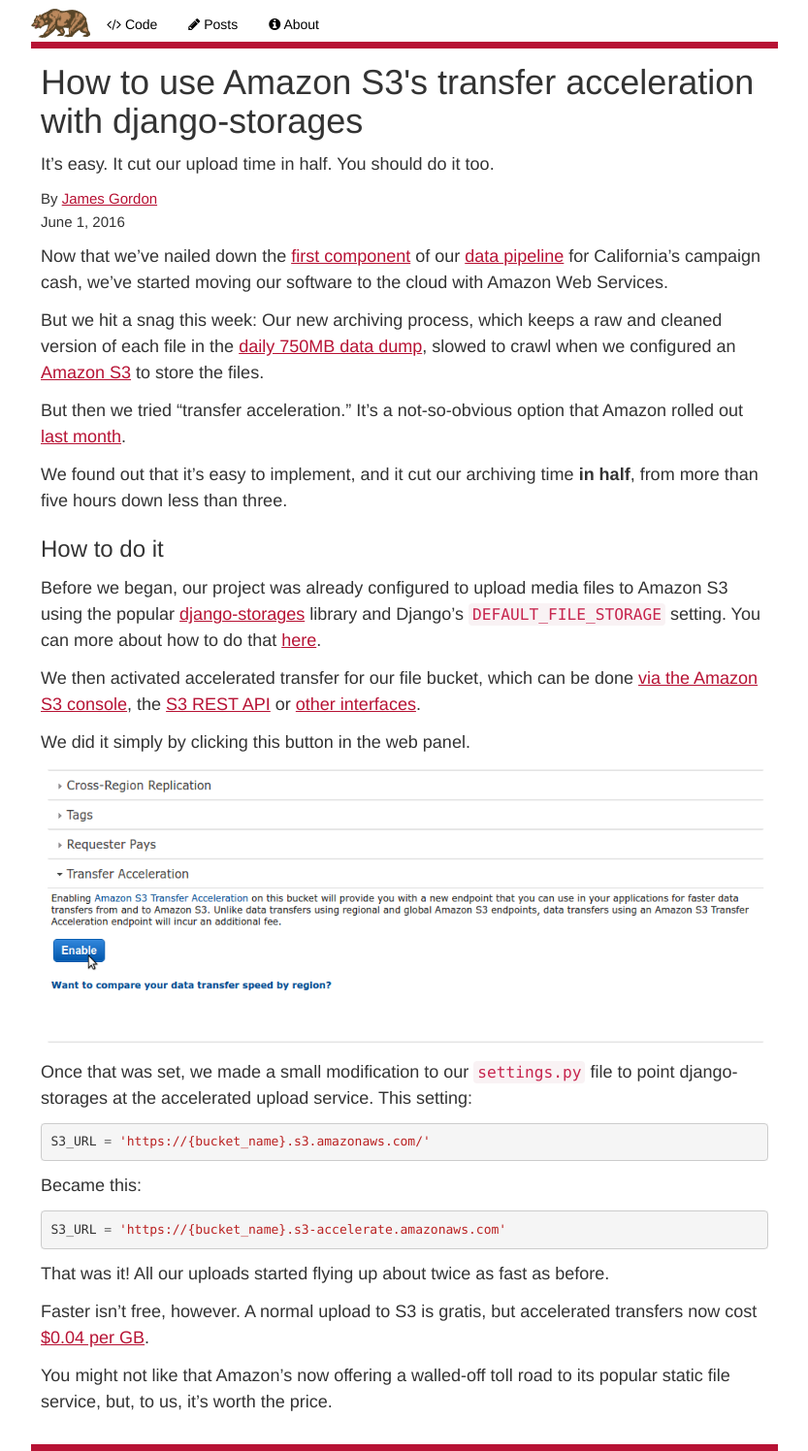
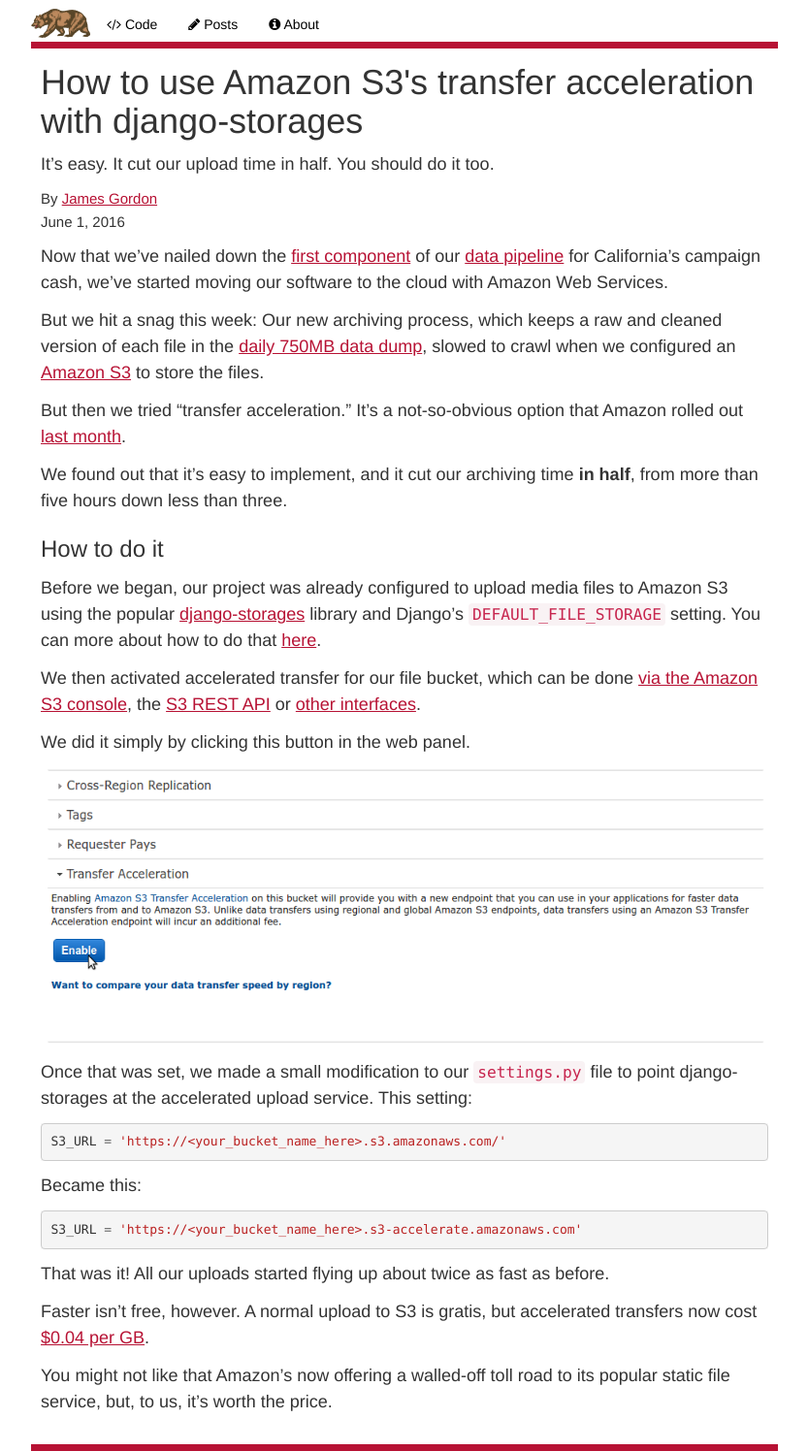
Before and after one commit to palewire/californiacivicdata.org, a Jekyll site: the page built from _posts/2016-06-01-aws-accelerate-ft.markdown, in a window 1280 px wide. Shown: the whole page at 97% size, without its empty margins (223-1056 px from the left). Built offline with Jekyll 4.4.1, drawn with Linux system fonts in a browser that asks for light colours; some of the changed lines change nothing that is shown.

Commit message:
Tweak style

```diff
--- a/_posts/2016-06-01-aws-accelerate-ft.markdown
+++ b/_posts/2016-06-01-aws-accelerate-ft.markdown
@@ -32,13 +32,13 @@
 Once that was set, we made a small modification to our ``settings.py`` file to point django-storages at the accelerated upload service. This setting:
 
 {% highlight python %}
-S3_URL = 'https://{bucket_name}.s3.amazonaws.com/'
+S3_URL = 'https://<your_bucket_name_here>.s3.amazonaws.com/'
 {% endhighlight %}
 
 Became this:
 
 {% highlight python %}
-S3_URL = 'https://{bucket_name}.s3-accelerate.amazonaws.com'
+S3_URL = 'https://<your_bucket_name_here>.s3-accelerate.amazonaws.com'
 {% endhighlight %}
 
 That was it! All our uploads started flying up about twice as fast as before.
```
